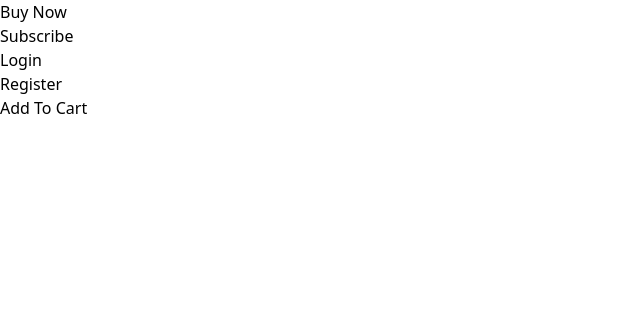
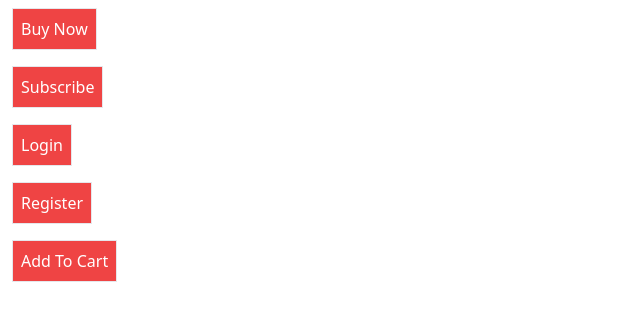
Before and after one commit to emmeiwhite/comps-with-routing, a JavaScript app: page / in a window 1280 px wide. Shown: the top 320 px of the page, without its empty margins (0-640 px from the left). Built offline with nearby package versions, Linux system fonts and the light colour scheme.

Commit message:
Tailwind in action. Applying styles !!

```diff
--- a/src/App.js
+++ b/src/App.js
@@ -8,17 +8,13 @@ export default function App() {
           primary
           rounded
           outline
+          border
         >
           Buy Now
         </Button>
       </div>
       <div>
-        <Button
-          primary
-          warning
-        >
-          Subscribe
-        </Button>
+        <Button primary>Subscribe</Button>
       </div>
       <div>
         <Button>Login</Button>
--- a/src/Button.js
+++ b/src/Button.js
@@ -10,8 +10,11 @@ export default function Button({
   success,
   danger,
 }) {
-  console.log(primary, secondary);
-  return <button>{children}</button>;
+  return (
+    <button className="border my-2 mx-3 p-2 bg-red-500 text-white">
+      {children}
+    </button>
+  );
 }
 
 Button.propTypes = {
```
